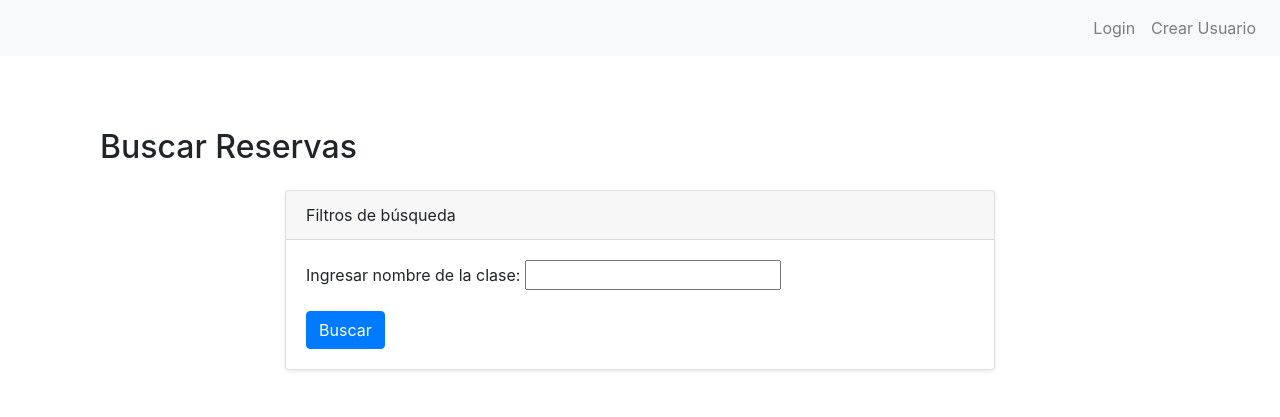
After one commit to BlueMogwai/Entrega_Final_Garcia, a Django app: page /bookings/clase/buscar/ in a window 1280 px wide. The commit adds this page. Shown: the top 417 px of the page. Run offline with Django 5.2, Linux system fonts and the light colour scheme; some libraries are stand-ins or nearby versions.

Commit message:
added login and clase search

```diff
--- /dev/null
+++ b/bookings/forms.py
@@ -0,0 +1,13 @@
+from django import forms
+from django.contrib.auth.models import User
+
+class UserEditForm(forms.ModelForm):
+    class Meta:
+        model = User
+        fields = ['username', 'first_name', 'last_name', 'email']
+
+
+class ClaseSearchForm(forms.Form):
+    nombre = forms.CharField(
+        max_length=50, required=True, label="Ingresar nombre de la clase"
+    )
--- a/bookings/templates/bookings/base.html
+++ b/bookings/templates/bookings/base.html
@@ -4,7 +4,7 @@
 <head>
     <meta charset="UTF-8">
     <meta name="viewport" content="width=device-width, initial-scale=1.0">
-    <title>{% block title %} Reservas {% endblock title %}</title>
+    <title>{% block title %} xxxxx {% endblock title %}</title>
     <link rel="stylesheet" href="{% static 'bookings/css/bootstrap.css' %}">
 </head>
 <body>
@@ -13,6 +13,51 @@
         <button class="navbar-toggler" type="button" data-toggle="collapse" data-target="#navbarNav" aria-controls="navbarNav" aria-expanded="false" aria-label="Toggle navigation">
             <span class="navbar-toggler-icon"></span>
         </button>
+        <div class="collapse navbar-collapse" id="navbarNav">
+            {% if user.is_authenticated %}
+            <ul class="navbar-nav">
+                <!-- Dropdown for Reserva -->
+                <li class="nav-item dropdown">
+                    <a class="nav-link dropdown-toggle" href="#" id="navbarDropdownMenuLinkReserva" role="button" data-toggle="dropdown" aria-haspopup="true" aria-expanded="false">
+                        Reservas
+                    </a>
+                    <div class="dropdown-menu" aria-labelledby="navbarDropdownMenuLinkReserva">
+                        <a class="dropdown-item" href="">Todas las Reservas</a>
+                        <a class="dropdown-item" href="">Crear Reserva</a>
+                        <a class="dropdown-item" href="">Buscar Reserva por usuario</a>
+                    </div>
+                </li>
+                <!-- Dropdown for Clase -->
+                <li class="nav-item dropdown">
+                    <a class="nav-link dropdown-toggle" href="#" id="navbarDropdownMenuLinkClase" role="button" data-toggle="dropdown" aria-haspopup="true" aria-expanded="false">
+                        Clases
+                    </a>
+                    <div class="dropdown-menu" aria-labelledby="navbarDropdownMenuLinkClase">
+                        <a class="dropdown-item" href="{% url 'clase-list' %}">Todas las Clases</a>
+                        <a class="dropdown-item" href="{% url 'clase-create' %}">Crear Clase</a>
+                        <a class="dropdown-item" href="{% url 'clase-buscar'%}">Buscar Clase</a>
+                    </div>
+                </li>
+            </ul>
+            {% endif %}
+            <ul class="navbar-nav ml-auto">
+                {% if user.is_authenticated %}
+                    <li class="nav-item">
+                        <a class="nav-link" href="{% url 'logout'%}">Logout</a>
+                    </li>
+                    <li class="nav-item">
+                        <a class="nav-link" href="{% url 'editar-perfil'%}">{{ user }}</a>
+                    </li>
+                    {% else %}
+                    <li class="nav-item">
+                        <a class="nav-link" href="{% url 'login'%}">Login</a>
+                    </li>
+                    <li class="nav-item">
+                        <a class="nav-link" href="">Crear Usuario</a>
+                    </li>
+                    {% endif %}
+                </ul>
+        </div>
     </nav>
     <!-- Main content -->
     <div class="container mt-4">
--- /dev/null
+++ b/bookings/templates/bookings/form_search.html
@@ -0,0 +1,27 @@
+{% extends 'bookings/base.html' %}
+
+{% block title %}Buscar Reservas{% endblock %}
+
+{% block content %}
+<section class="py-5">
+    <div class="container">
+        <h2 class="mb-4">Buscar Reservas</h2>
+        <div class="row">
+            <div class="col-lg-8 mx-auto">
+                <div class="card shadow-sm">
+                    <div class="card-header">
+                        Filtros de búsqueda
+                    </div>
+                    <div class="card-body">
+                        <form method="POST">
+                            {% csrf_token %}
+                            {{ search_form.as_p }}
+                            <button type="buscar" class="btn btn-primary">Buscar</button>
+                        </form>
+                    </div>
+                </div>
+            </div>
+        </div>
+    </div>
+</section>
+{% endblock %}
--- a/bookings/urls.py
+++ b/bookings/urls.py
@@ -7,16 +7,23 @@ from .views import (
     ClaseDeleteView,
     ClaseUpdateView,
     ClaseCreateView,
+    user_login_view,
+    user_logout_view,
+    UserUpdateView,
+    clase_search_view,
 )
 
 
 urlpatterns = [
-    path("", home_view),
+    path("", home_view, name="home"),
     path("clase/list/", ClaseListView.as_view(), name="clase-list"),
     path("clase/<int:pk>/detail/", ClaseDetailView.as_view(), name="clase-detail"),
     path("clase/<int:pk>/delete/", ClaseDeleteView.as_view(), name="clase-delete"),
     path("clase/<int:pk>/update/", ClaseUpdateView.as_view(), name="clase-update"),
     path("clase/create/", ClaseCreateView.as_view(), name="clase-create"),
-
+    path("clase/buscar/", clase_search_view, name="clase-buscar"),
+    path("login/", user_login_view, name="login"),
+    path("logout/", user_logout_view, name="logout"),
+    path('editar-perfil/', UserUpdateView.as_view(), name='editar-perfil'),
 
 ]
--- a/bookings/views.py
+++ b/bookings/views.py
@@ -1,6 +1,7 @@
 from .models import Grupo, Clase, Reserva
-# from .forms import UserEditForm, JuegoSearchForm, SistemaSearchForm
-from django import forms
+from .forms import UserEditForm
+from .forms import ClaseSearchForm
+# from django import forms
 from django.urls import reverse_lazy
 from django.views.generic import(
     ListView,
@@ -14,17 +15,12 @@ from django.contrib.auth import login, logout
 from django.contrib.auth.forms import AuthenticationForm, UserCreationForm
 from django.contrib.auth.models import User
 from django.contrib.auth.mixins import LoginRequiredMixin
-from django.contrib.auth.decorators import login_required
+# from django.contrib.auth.mixins import rom django.contrib.auth.decorators import login_required
 
 # Create your views here.
 
 def home_view(request):
     return render(request, "bookings/home.html")
-
-# -----------------------------------------------------------------------------
-# CRUD: CLASES
-# -----------------------------------------------------------------------------
-
 
 
 class ClaseListView(LoginRequiredMixin, ListView):
@@ -58,3 +54,49 @@ class ClaseCreateView(LoginRequiredMixin, CreateView):
     template_name = "bookings/vbc/clase_form.html"
     fields = ["nombre", "disponible", "capacidad", "grupo", "descripcion"]
     success_url = reverse_lazy("clase-list")
+
+
+def clase_search_view(request):
+    if request.method == "GET":
+        form = ClaseSearchForm()
+        return render(
+            request, "bookings/form_search.html", context={"search_form": form}
+        )
+    elif request.method == "POST":
+        form = ClaseSearchForm(request.POST)
+        if form.is_valid():
+            nombre_de_clase = form.cleaned_data["nombre"]
+            clases_encontradas = Clase.objects.filter(nombre=nombre_de_clase).all()
+            contexto_dict = {"todas_las_clases": clases_encontradas}
+            return render(request, "bookings/vbc/clase_list.html", contexto_dict)
+        else:
+            return render(
+                request, "bookings/form_search.html", context={"search_form": form}
+            )
+
+def user_login_view(request):
+    if request.method == "GET":
+        form = AuthenticationForm()
+    elif request.method == "POST":
+        form = AuthenticationForm(request, data=request.POST)
+
+        if form.is_valid():
+            user = form.user_cache
+            if user is not None:
+                login(request, user)
+                return redirect("home")
+
+    return render(request, "bookings/login.html", {"acceder": form})
+
+def user_logout_view(request):
+    logout(request)
+    return redirect("login")
+
+class UserUpdateView(LoginRequiredMixin, UpdateView):
+    model = User
+    form_class = UserEditForm
+    template_name = 'bookings/user_edit_form.html'
+    success_url = reverse_lazy('home')
+
+    def get_object(self):
+        return self.request.user
```
Also changed, not shown: bookings/templates/bookings/login.html (added, +24 -0 lines), bookings/templates/bookings/user_edit_form.html (added, +27 -0 lines), db.sqlite3.
